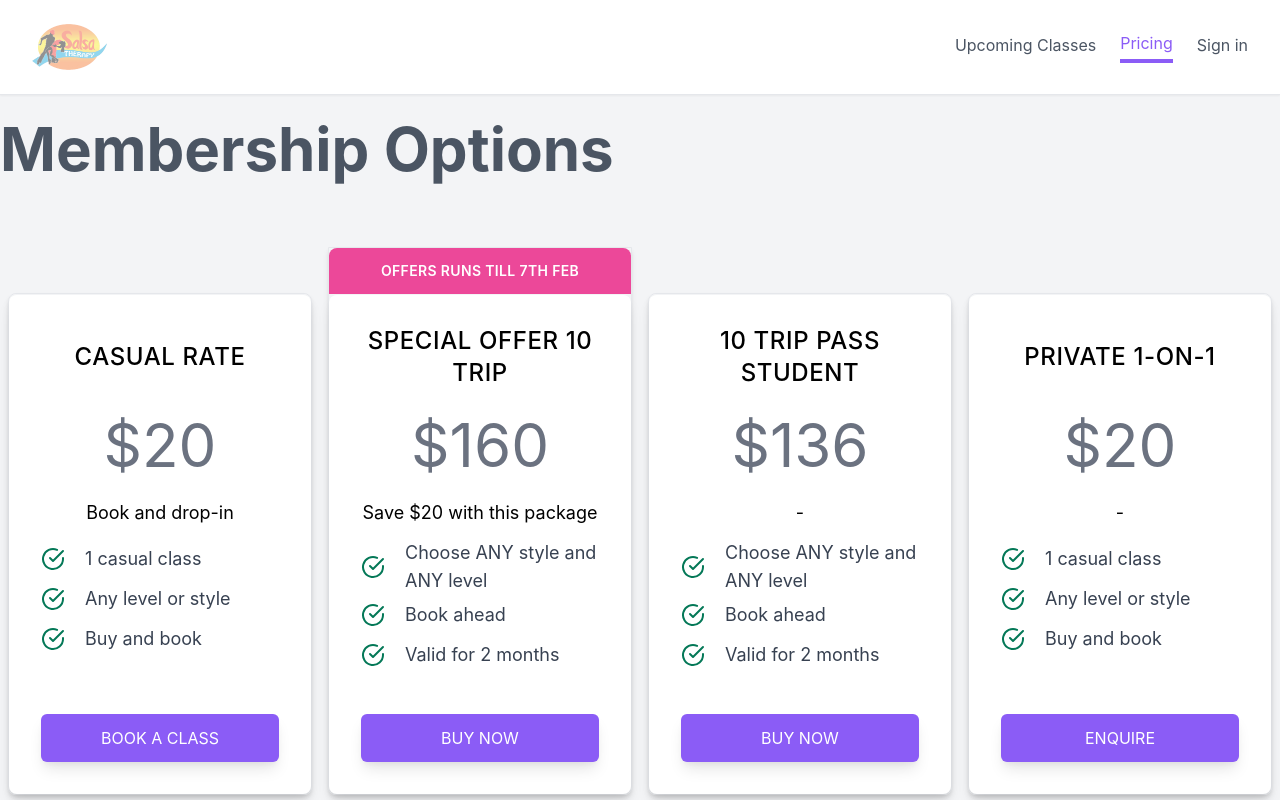
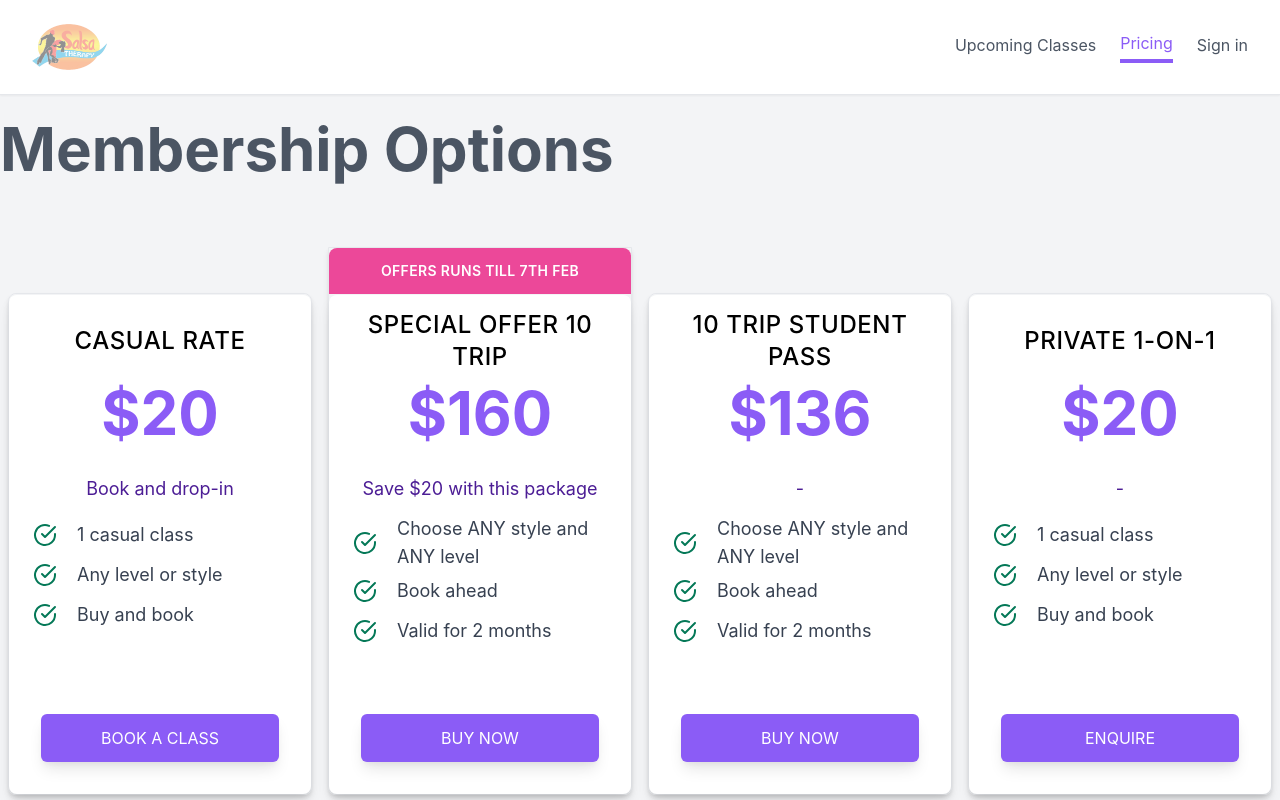
Before and after one commit to malinmalliyawadu/salsa-therapy-booking-system, a Next.js app: page /pricing in a window 1280 px wide. Shown: the top 800 px of the page. Built offline with nearby package versions, Linux system fonts and the light colour scheme; no server answers.

Commit message:
More progress on pricing page

```diff
--- a/components/ButtonLink.tsx
+++ b/components/ButtonLink.tsx
@@ -1,24 +1,26 @@
 interface ButtonLinkProps {
   appearance?: "primary" | "secondary";
   href: string;
+  className?: string;
 }
 
 export const ButtonLink: React.FC<ButtonLinkProps> = ({
   children,
   appearance = "primary",
   href,
+  className,
 }) => {
   return appearance === "primary" ? (
     <a
       href={href}
-      className="shadow-lg shadow-indigo-500/50 transition-all transform hover:shadow-lg py-3 px-4 rounded-md hover:scale-105 bg-purple-500 hover:bg-purple-600 text-white"
+      className={`shadow-lg shadow-indigo-500/50 transition-all transform hover:shadow-lg py-3 px-4 rounded-md hover:scale-105 bg-purple-500 hover:bg-purple-600 text-white  ${className}`}
     >
       {children}
     </a>
   ) : (
     <a
       href={href}
-      className="transition-all transform hover:shadow-lg py-3 px-4 rounded-md hover:scale-105 outline outline-purple-500 hover:bg-purple-600 text-purple-500 hover:text-white"
+      className={`transition-all transform hover:shadow-lg py-3 px-4 rounded-md hover:scale-105 outline outline-purple-500 hover:bg-purple-600 text-purple-500 hover:text-white ${className}`}
     >
       {children}
     </a>
--- a/components/PriceCard.tsx
+++ b/components/PriceCard.tsx
@@ -1,31 +1,54 @@
+import { ReactNode } from "react";
 import { Button } from "./Button";
 
 interface Props {
   name: string;
   description: string;
   price: number;
-  point1: string;
-  point2: string;
-  point3: string;
-  callToAction: string;
+  points: string[];
+  callToAction: ReactNode;
   isMostPopular?: boolean;
 }
+
+interface PointProps {
+  text: string;
+}
+
+const Point: React.FC<PointProps> = ({ text }) => {
+  return (
+    <li className="flex items-center">
+      <div className=" rounded-full p-2 pl-0 fill-current text-green-700">
+        <svg
+          className="w-6 h-6 align-middle"
+          width="24"
+          height="24"
+          viewBox="0 0 24 24"
+          fill="none"
+          stroke="currentColor"
+          stroke-width="2"
+          stroke-linecap="round"
+          stroke-linejoin="round"
+        >
+          <path d="M22 11.08V12a10 10 0 1 1-5.93-9.14"></path>
+          <polyline points="22 4 12 14.01 9 11.01"></polyline>
+        </svg>
+      </div>
+      <span className="text-gray-700 text-lg ml-3">{text}</span>
+    </li>
+  );
+};
 
 export const PriceCard: React.FC<Props> = ({
   name,
   description,
   price,
-  point1,
-  point2,
-  point3,
+  points,
   callToAction,
   isMostPopular = false,
 }) => {
   return (
     <div
-      className={`w-11/12 mx-w-sm sm:w-3/5 lg:w-1/3 sm:my-5 my-8 relative z-${
-        isMostPopular ? 10 : 0
-      } border border-gray-200 ${
+      className={`w-11/12 mx-w-sm sm:w-3/5 lg:w-1/3 sm:my-5 my-8 relative transition-all transform hover:scale-105 border border-gray-200 ${
         isMostPopular ? "rounded-b-lg" : "rounded-lg"
       } mx-2 shadow-md`}
     >
@@ -39,78 +62,26 @@ export const PriceCard: React.FC<Props> = ({
         className="flex flex-col bg-white text-black rounded-lg border-t border-gray-100 shadow-lg overflow-hidden"
       >
         <div className="block text-left text-sm sm:text-md max-w-sm mx-auto mt-2 text-black px-8 lg:px-6">
-          <h1 className="flex items-center justify-center text-2xl font-medium uppercase p-3 pb-0 text-center tracking-wide mb-4 h-24">
+          <h1 className="flex items-center justify-center text-2xl font-medium uppercase p-3 pb-0 text-center tracking-wide mb-4 h-16">
             {name}
           </h1>
-          <h2 className="text-6xl text-gray-500 text-center pb-6">${price}</h2>
-          <div className="text-lg text-center">{description}</div>
+          <h2 className="text-6xl text-purple-500 text-center mb-8 font-bold">
+            ${price}
+          </h2>
+          <div className="text-lg text-center text-purple-900">
+            {description}
+          </div>
         </div>
 
         <div className="flex flex-wrap mt-3 px-6 flex-grow">
           <ul>
-            <li className="flex items-center">
-              <div className=" rounded-full p-2 fill-current text-green-700">
-                <svg
-                  className="w-6 h-6 align-middle"
-                  width="24"
-                  height="24"
-                  viewBox="0 0 24 24"
-                  fill="none"
-                  stroke="currentColor"
-                  stroke-width="2"
-                  stroke-linecap="round"
-                  stroke-linejoin="round"
-                >
-                  <path d="M22 11.08V12a10 10 0 1 1-5.93-9.14"></path>
-                  <polyline points="22 4 12 14.01 9 11.01"></polyline>
-                </svg>
-              </div>
-              <span className="text-gray-700 text-lg ml-3">{point1}</span>
-            </li>
-            <li className="flex items-center">
-              <div className=" rounded-full p-2 fill-current text-green-700">
-                <svg
-                  className="w-6 h-6 align-middle"
-                  width="24"
-                  height="24"
-                  viewBox="0 0 24 24"
-                  fill="none"
-                  stroke="currentColor"
-                  stroke-width="2"
-                  stroke-linecap="round"
-                  stroke-linejoin="round"
-                >
-                  <path d="M22 11.08V12a10 10 0 1 1-5.93-9.14"></path>
-                  <polyline points="22 4 12 14.01 9 11.01"></polyline>
-                </svg>
-              </div>
-              <span className="text-gray-700 text-lg ml-3">{point2}</span>
-            </li>
-            <li className="flex items-center">
-              <div className=" rounded-full p-2 fill-current text-green-700">
-                <svg
-                  className="w-6 h-6 align-middle"
-                  width="24"
-                  height="24"
-                  viewBox="0 0 24 24"
-                  fill="none"
-                  stroke="currentColor"
-                  stroke-width="2"
-                  stroke-linecap="round"
-                  stroke-linejoin="round"
-                >
-                  <path d="M22 11.08V12a10 10 0 1 1-5.93-9.14"></path>
-                  <polyline points="22 4 12 14.01 9 11.01"></polyline>
-                </svg>
-              </div>
-              <span className="text-gray-700 text-lg ml-3">{point3}</span>
-            </li>
+            {points.map((x) => (
+              <Point text={x} key={x} />
+            ))}
           </ul>
         </div>
 
-        <div className="text-center p-8">
-          <Button className="w-full">{callToAction}</Button>
-        </div>
+        <div className="text-center p-8">{callToAction}</div>
       </div>
     </div>
   );
--- /dev/null
+++ b/components/StripeForm.tsx
@@ -0,0 +1,29 @@
+import { getAuth } from "firebase/auth";
+import { ReactNode } from "react";
+import { useAuthState } from "react-firebase-hooks/auth";
+
+interface Props {
+  onSubmit: () => void;
+  productId: string;
+  children: ReactNode;
+}
+export const StripeForm: React.FC<Props> = ({
+  onSubmit,
+  productId,
+  children,
+}) => {
+  const [user, userLoading, userError] = useAuthState(getAuth());
+
+  return (
+    <form
+      className="flex gap-5 flex-col min-w-max"
+      method="POST"
+      action="https://us-central1-salsa-therapy-booking-system.cloudfunctions.net/app/create-checkout-session"
+      onSubmit={onSubmit}
+    >
+      <input name="productId" type="hidden" value={productId} />
+      <input name="email" type="hidden" value={user?.email ?? ""} />
+      {children}
+    </form>
+  );
+};
--- a/pages/login.tsx
+++ b/pages/login.tsx
@@ -8,10 +8,7 @@ const Login: NextPage = () => {
   // Configure FirebaseUI.
   const uiConfig = {
     signInFlow: "popup",
-    // Redirect to / after sign in is successful. Alternatively you can provide a callbacks.signInSuccess function.
     signInSuccessUrl: "/",
-    // GitHub as the only included Auth Provider.
-    // You could add and configure more here!
     signInOptions: [FacebookAuthProvider.PROVIDER_ID],
   };
 
--- a/pages/pricing.tsx
+++ b/pages/pricing.tsx
@@ -1,8 +1,16 @@
+import { getAuth } from "firebase/auth";
 import { NextPage } from "next";
+import { useState } from "react";
+import { useAuthState } from "react-firebase-hooks/auth";
 import { Button } from "../components/Button";
+import { ButtonLink } from "../components/ButtonLink";
 import { PriceCard } from "../components/PriceCard";
+import { StripeForm } from "../components/StripeForm";
 
 const Pricing: NextPage = () => {
+  const [submitLoading, setSubmitLoading] = useState(false);
+  const [user, userLoading, userError] = useAuthState(getAuth());
+
   return (
     <div className="my-6">
       <h1 className="font-bold text-6xl mb-2">Membership Options</h1>
@@ -13,41 +21,95 @@ const Pricing: NextPage = () => {
             name={"Casual rate"}
             description={"Book and drop-in"}
             price={20}
-            point1={"1 casual class"}
-            point2={"Any level or style"}
-            point3={"Buy and book"}
-            callToAction={"BOOK A CLASS"}
+            points={["1 casual class", "Any level or style", "Buy and book"]}
+            callToAction={
+              <ButtonLink href="/" className="block">
+                BOOK A CLASS
+              </ButtonLink>
+            }
           />
 
           <PriceCard
             name={"Special offer 10 trip"}
             description={"Save $20 with this package"}
             price={160}
-            point1={"Choose ANY style and ANY level"}
-            point2={"Book ahead"}
-            point3={"Valid for 2 months"}
-            callToAction={"BUY NOW"}
+            points={[
+              "Choose ANY style and ANY level",
+              "Book ahead",
+              "Valid for 2 months",
+            ]}
+            callToAction={
+              <>
+                {user ? (
+                  <StripeForm
+                    productId={"prod_Kzm3dAzd9RU7Uv"}
+                    onSubmit={() => {
+                      setSubmitLoading(true);
+                    }}
+                  >
+                    <Button
+                      type="submit"
+                      disabled={submitLoading}
+                      className="w-full"
+                    >
+                      {submitLoading ? "PLEASE WAIT..." : "BUY NOW"}
+                    </Button>
+                  </StripeForm>
+                ) : (
+                  <ButtonLink href="/login" className="block">
+                    BUY NOW
+                  </ButtonLink>
+                )}
+              </>
+            }
             isMostPopular={true}
           />
 
           <PriceCard
-            name={"10 trip pass student"}
+            name={"10 trip student pass"}
             description={"-"}
             price={136}
-            point1={"Choose ANY style and ANY level"}
-            point2={"Book ahead"}
-            point3={"Valid for 2 months"}
-            callToAction={"BUY NOW"}
+            points={[
+              "Choose ANY style and ANY level",
+              "Book ahead",
+              "Valid for 2 months",
+            ]}
+            callToAction={
+              <>
+                {user ? (
+                  <StripeForm
+                    productId={"prod_Kzm4dqTw3ai79E"}
+                    onSubmit={() => {
+                      setSubmitLoading(true);
+                    }}
+                  >
+                    <Button
+                      type="submit"
+                      disabled={submitLoading}
+                      className="w-full"
+                    >
+                      {submitLoading ? "PLEASE WAIT..." : "BUY NOW"}
+                    </Button>
+                  </StripeForm>
+                ) : (
+                  <ButtonLink href="/login" className="block">
+                    BUY NOW
+                  </ButtonLink>
+                )}
+              </>
+            }
           />
 
           <PriceCard
             name={"Private 1-on-1"}
             description={"-"}
             price={20}
-            point1={"1 casual class"}
-            point2={"Any level or style"}
-            point3={"Buy and book"}
-            callToAction={"ENQUIRE"}
+            points={["1 casual class", "Any level or style", "Buy and book"]}
+            callToAction={
+              <ButtonLink href="mailto:" className="block">
+                ENQUIRE
+              </ButtonLink>
+            }
           />
         </div>
 
```
Also changed, not shown: components/ClassDescription.tsx (+11 -4 lines), components/Modal.tsx (+5 -11 lines), 1 other file (tests, documents, lock files or other folders).
